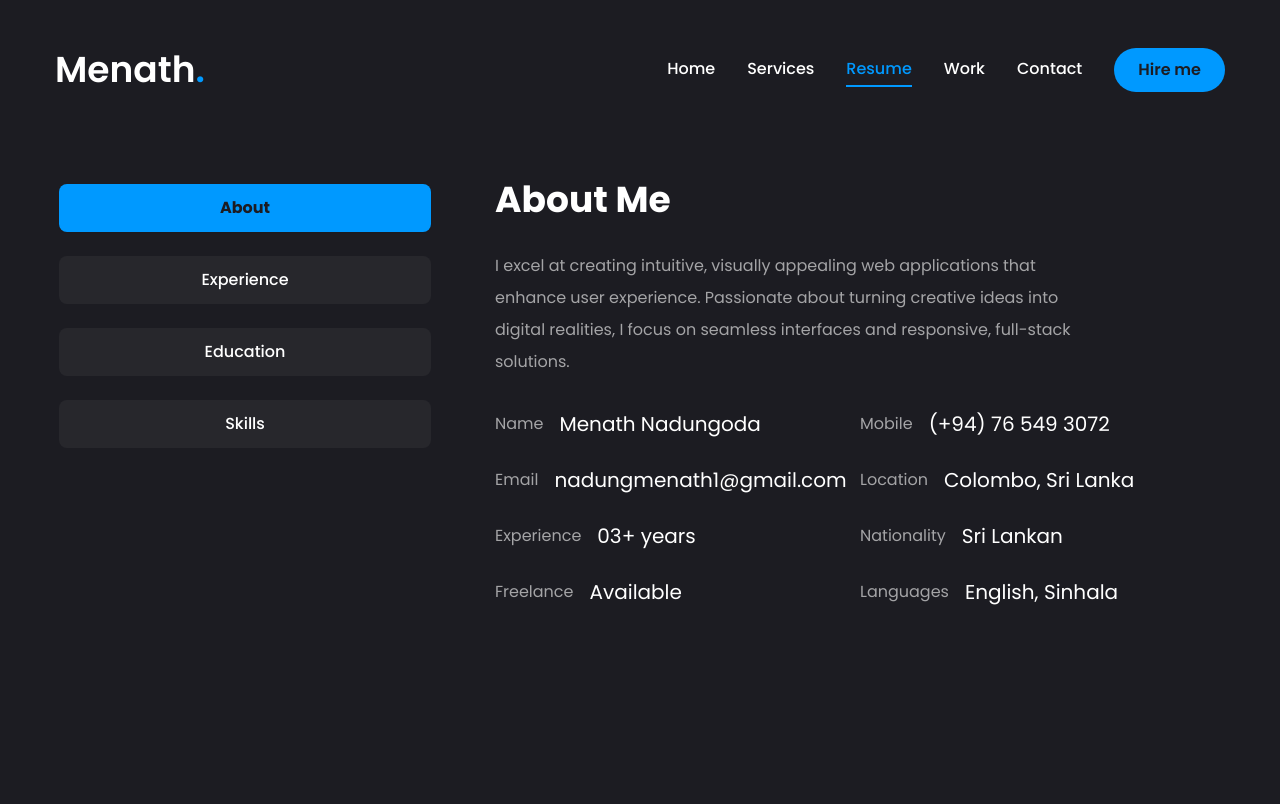
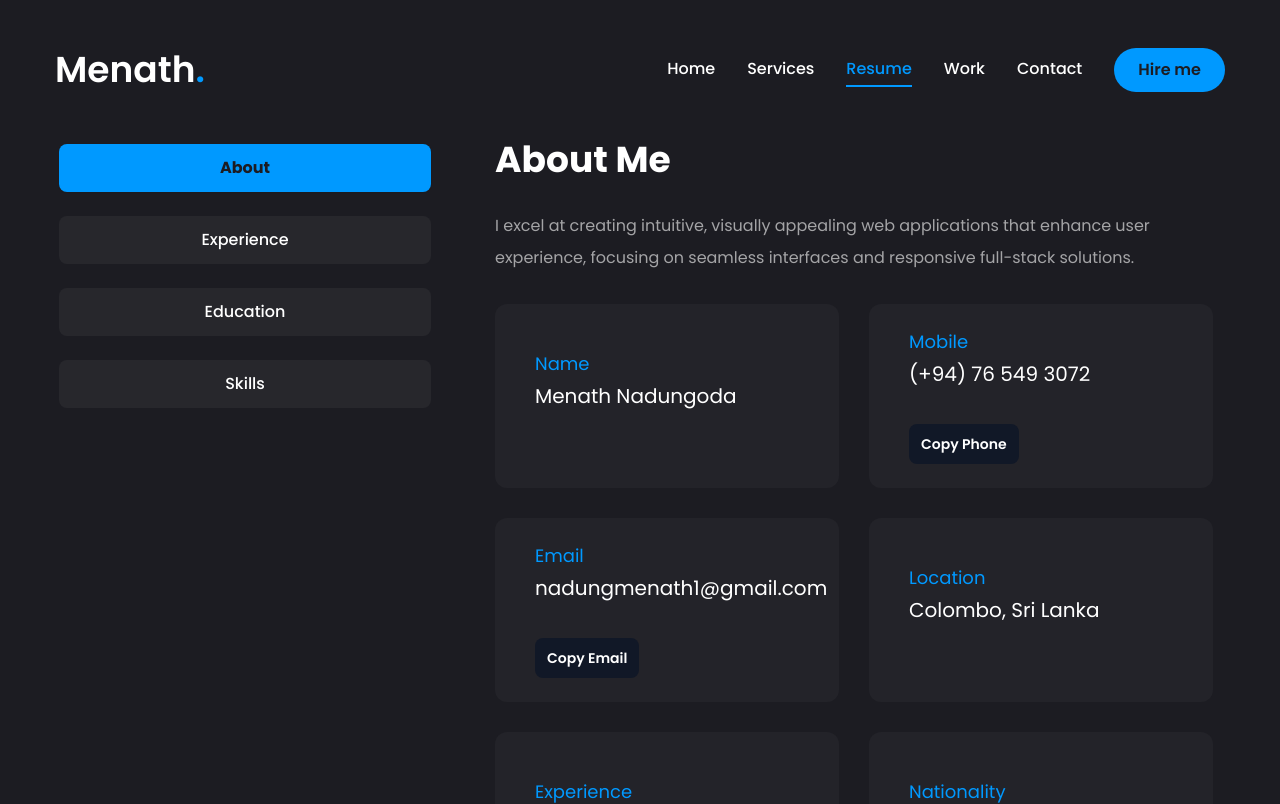
Before and after one commit to MenathNDGD/menath-portfolio, a Next.js app: page /resume in a window 1280 px wide. Built offline with nearby package versions, Linux system fonts and the light colour scheme.

Commit message:
modified the resume page

```diff
--- a/app/resume/page.jsx
+++ b/app/resume/page.jsx
@@ -1,8 +1,10 @@
 "use client";
 
+import React, { useState } from "react";
 import { Tabs, TabsContent, TabsList, TabsTrigger } from "@/components/ui/tabs";
 import { ScrollArea } from "@/components/ui/scroll-area";
 import { motion } from "framer-motion";
+import { Button } from "@/components/ui/button";
 import {
   Tooltip,
   TooltipContent,
@@ -17,6 +19,7 @@ import {
   FaFigma,
   FaNodeJs,
   FaPhp,
+  FaBootstrap,
 } from "react-icons/fa";
 import {
   SiTailwindcss,
@@ -24,12 +27,14 @@ import {
   SiTypescript,
   SiMongodb,
   SiMysql,
+  SiExpress,
+  SiCanva,
 } from "react-icons/si";
 
 const about = {
   title: "About Me",
   description:
-    "I excel at creating intuitive, visually appealing web applications that enhance user experience. Passionate about turning creative ideas into digital realities, I focus on seamless interfaces and responsive, full-stack solutions.",
+    "I excel at creating intuitive, visually appealing web applications that enhance user experience, focusing on seamless interfaces and responsive full-stack solutions.",
   info: [
     {
       fieldName: "Name",
@@ -67,10 +72,9 @@ const about = {
 };
 
 const experience = {
-  icon: "/assets/resume/badge.svg",
   title: "My Experience",
   description:
-    "I have 3+ years of experience in web development, working with various technologies and frameworks.",
+    "With over three years of web development experience, I have utilized various technologies and frameworks to create robust, user-friendly applications that meet client needs.",
   items: [
     {
       position: "Frontend Developer",
@@ -126,15 +130,44 @@ const experience = {
 };
 
 const education = {
-  icon: "/assets/resume/cap.svg",
   title: "My Education",
   description:
-    "I am an undergraduate with a BSc. (Hons.) in Computing & Information Systems (CIS) from the Sabaragamuwa University of Sri Lanka.",
+    "I am an undergraduate with a BSc(Hons.) in Computing & Information Systems (CIS) from the Sabaragamuwa University of Sri Lanka.",
   items: [
     {
       degree: "BSc(Hons) in Computing & Information Systems",
       university: "Sabaragamuwa University",
       date: "2022 - Present",
+    },
+    {
+      degree: "Professional Skill Program on Agility",
+      university: "SLASSCOM, Colombo",
+      date: "20223 Oct",
+    },
+    {
+      degree: "Agile Project Management",
+      university: "Coursera",
+      date: "2023 Sep",
+    },
+    {
+      degree: "Foundations of Digital Marketing & E-commerce",
+      university: "Coursera",
+      date: "2023 Aug",
+    },
+    {
+      degree: "IT Security, Defence Against the Digital Dark",
+      university: "Coursera",
+      date: "2023 May",
+    },
+    {
+      degree: "The Fundamentals of Digital Marketing",
+      university: "Google Digital Garage",
+      date: "2023 Apr",
+    },
+    {
+      degree: "Diploma in Information Technology (DIT)",
+      university: "ICBT Campus, Colombo",
+      date: "2021 Apr - 2021 Oct",
     },
     {
       degree: "General Certificate of Education (G.C.E) A/L",
@@ -152,7 +185,7 @@ const education = {
 const skills = {
   title: "My Skills",
   description:
-    "I have experience working with a variety of technologies and frameworks.",
+    "I have experience working with various technologies and frameworks, such as React, Node.js, and Firebase, enabling me to build robust and scalable applications.",
   skillList: [
     {
       icon: <FaHtml5 />,
@@ -161,6 +194,10 @@ const skills = {
     {
       icon: <FaCss3 />,
       name: "CSS 3",
+    },
+    {
+      icon: <FaBootstrap />,
+      name: "Bootstrap",
     },
     {
       icon: <SiTailwindcss />,
@@ -187,6 +224,10 @@ const skills = {
       name: "Node JS",
     },
     {
+      icon: <SiExpress />,
+      name: "Express JS",
+    },
+    {
       icon: <FaPhp />,
       name: "PHP",
     },
@@ -202,10 +243,35 @@ const skills = {
       icon: <FaFigma />,
       name: "Figma",
     },
+    {
+      icon: <SiCanva />,
+      name: "Canva",
+    },
   ],
 };
 
 const Resume = () => {
+  const [emailCopyStatus, setEmailCopyStatus] = useState("Copy Email");
+  const [phoneCopyStatus, setPhoneCopyStatus] = useState("Copy Phone");
+
+  const handleCopyEmail = () => {
+    navigator.clipboard.writeText("nadungmenath1@gmail.com").then(() => {
+      setEmailCopyStatus("Copied!");
+      setTimeout(() => {
+        setEmailCopyStatus("Copy Email");
+      }, 5000);
+    });
+  };
+
+  const handleCopyPhone = () => {
+    navigator.clipboard.writeText("(+94) 76 549 3072").then(() => {
+      setPhoneCopyStatus("Copied!");
+      setTimeout(() => {
+        setPhoneCopyStatus("Copy Phone");
+      }, 5000);
+    });
+  };
+
   return (
     <motion.div
       initial={{ opacity: 0 }}
@@ -228,38 +294,57 @@ const Resume = () => {
           </TabsList>
 
           <div className="min-h-[70vh] w-full">
-            <TabsContent
-              value="about"
-              className="w-full text-center xl:text-left"
-            >
-              <div className="flex flex-col gap-[30px]">
+            <TabsContent value="about" className="w-full">
+              <div className="flex flex-col gap-[30px] text-center xl:text-left">
                 <h3 className="text-4xl font-bold">{about.title}</h3>
-                <p className="max-w-[600px] text-white/60 mx-auto xl:mx-0">
+                <p className="max-w-[750px] text-white/60 mx-auto xl:mx-0">
                   {about.description}
                 </p>
-                <ul className="grid grid-cols-1 xl:grid-cols-2 gap-y-6 max-w-[750px] mx-auto xl:mx-0">
+                <ScrollArea className="h-[500px]">
+                  <ul className="grid grid-cols-1 lg:grid-cols-2 gap-[30px] pr-3">
                     {about.info.map((item, index) => {
                       return (
                         <li
                           key={index}
-                        className="flex items-center justify-center gap-4 xl:justify-start"
+                          className="bg-[#232329] h-[184px] py-6 px-10 rounded-xl flex flex-col justify-center items-center lg:items-start gap-1"
                         >
-                        <span className="text-white/60">{item.fieldName}</span>
-                        <span className="text-xl">{item.fieldValue}</span>
+                          <span className="text-lg text-accent">
+                            {item.fieldName}
+                          </span>
+                          <h3 className="text-xl max-w-[260px] min-h-[60px] text-center lg:text-left">
+                            {item.fieldValue}
+                          </h3>
+                          {item.fieldName === "Email" && (
+                            <Button
+                              onClick={handleCopyEmail}
+                              className="px-3 py-1 mt-0 text-sm text-white bg-gray-900 rounded-lg hover:bg-gray-800"
+                            >
+                              {emailCopyStatus}
+                            </Button>
+                          )}
+                          {item.fieldName === "Mobile" && (
+                            <Button
+                              onClick={handleCopyPhone}
+                              className="px-3 py-1 mt-0 text-sm text-white bg-gray-900 rounded-lg hover:bg-gray-800"
+                            >
+                              {phoneCopyStatus}
+                            </Button>
+                          )}
                         </li>
                       );
                     })}
                   </ul>
+                </ScrollArea>
               </div>
             </TabsContent>
             <TabsContent value="experience" className="w-full">
               <div className="flex flex-col gap-[30px] text-center xl:text-left">
                 <h3 className="text-4xl font-bold">{experience.title}</h3>
-                <p className="max-w-[600px] text-white/60 mx-auto xl:mx-0">
+                <p className="max-w-[750px] text-white/60 mx-auto xl:mx-0">
                   {experience.description}
                 </p>
-                <ScrollArea className="h-[400px]">
-                  <ul className="grid grid-cols-1 lg:grid-cols-2 gap-[30px]">
+                <ScrollArea className="h-[500px]">
+                  <ul className="grid grid-cols-1 lg:grid-cols-2 gap-[30px] pr-3">
                     {experience.items.map((item, index) => {
                       return (
                         <li
@@ -284,11 +369,11 @@ const Resume = () => {
             <TabsContent value="education" className="w-full">
               <div className="flex flex-col gap-[30px] text-center xl:text-left">
                 <h3 className="text-4xl font-bold">{education.title}</h3>
-                <p className="max-w-[600px] text-white/60 mx-auto xl:mx-0">
+                <p className="max-w-[750px] text-white/60 mx-auto xl:mx-0">
                   {education.description}
                 </p>
-                <ScrollArea className="h-[400px]">
-                  <ul className="grid grid-cols-1 lg:grid-cols-2 gap-[30px]">
+                <ScrollArea className="h-[500px]">
+                  <ul className="grid grid-cols-1 lg:grid-cols-2 gap-[30px] pr-3">
                     {education.items.map((item, index) => {
                       return (
                         <li
@@ -314,11 +399,12 @@ const Resume = () => {
               <div className="flex flex-col gap-[30px]">
                 <div className="flex flex-col gap-[30px] text-center xl:text-left">
                   <h3 className="text-4xl font-bold">{skills.title}</h3>
-                  <p className="max-w-[600px] text-white/60 mx-auto xl:mx-0">
+                  <p className="max-w-[750px] text-white/60 mx-auto xl:mx-0">
                     {skills.description}
                   </p>
                 </div>
-                <ul className="grid grid-cols-2 sm:grid-cols-3 md:grid-cols-4 gap-4 xl:gap-[30px]">
+                <ScrollArea className="h-[500px]">
+                  <ul className="grid grid-cols-2 sm:grid-cols-3 md:grid-cols-4 gap-4 xl:gap-[30px] pr-3">
                     {skills.skillList.map((item, index) => {
                       return (
                         <li key={index}>
@@ -338,6 +424,7 @@ const Resume = () => {
                       );
                     })}
                   </ul>
+                </ScrollArea>
               </div>
             </TabsContent>
           </div>
```
Lines whose indentation alone changed are shown as unchanged.
